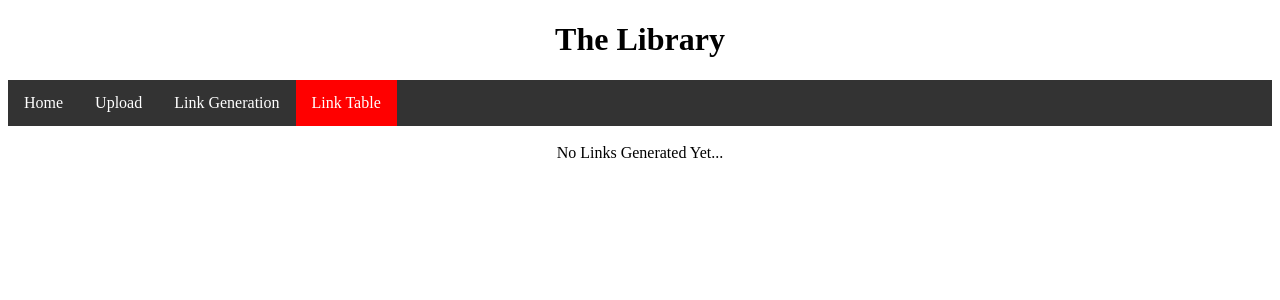
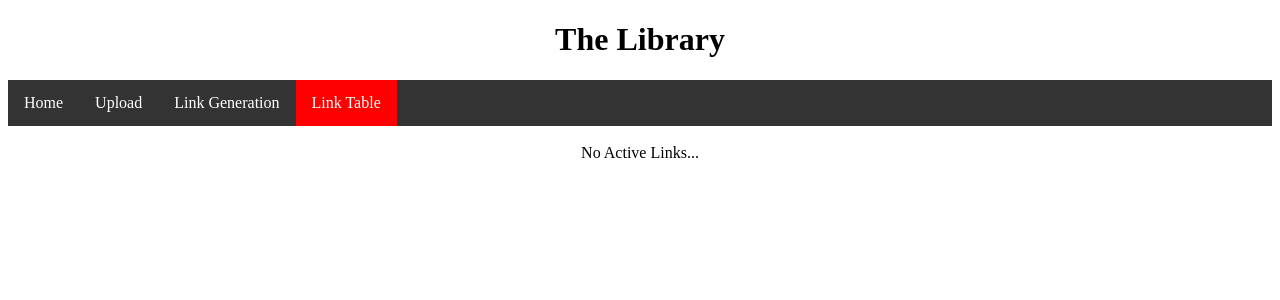
Before and after one commit to RITRedteam/TheLibrary, a Flask app: page /link_table in a window 1280 px wide. Shown: the top 300 px of the page. Run offline with Flask 2, Linux system fonts and the light colour scheme.

Commit message:
fixed weird bug

```diff
--- a/server.py
+++ b/server.py
@@ -23,9 +23,21 @@ def timectime(s):
         return "Never"
     return time.ctime(s)
 
+def clean_map():
+    global link_map
+    expired_links = []
+    for url, link in link_map.items():
+        if link.timeout < time.time() and link.timeout != 0.0:
+            expired_links.append(url)
+        if link.clicks < 1:
+            expired_links.append(url)
+    for expired_link in expired_links:
+        del link_map[expired_link]
+
 @app.route('/', defaults={'req_path': ''})
 @app.route('/<req_path>')
 def main(req_path):
+    clean_map()
     # BASIC directory traversal mitigation
     if ".." in req_path:
         time.sleep(35)
@@ -70,15 +82,7 @@ def link_gen():
 
 @app.route('/link_table')
 def link_table():
-    global link_map
-    expired_links = []
-    for url, link in link_map.items():
-        if link.timeout < time.time() and link.timeout != 0.0:
-            expired_links.append(url)
-        if link.clicks < 1:
-            expired_links.append(url)
-    for expired_link in expired_links:
-        del link_map[expired_link]
+    clean_map()
     return render_template('link_table.html', link_map=link_map)
 
 @app.route('/upload', methods=['GET', 'POST'])
--- a/templates/link_table.html
+++ b/templates/link_table.html
@@ -20,7 +20,7 @@
   {% endfor %}
 </table>
 {% else %}
-No Links Generated Yet...
+No Active Links...
 {% endif %}
 </div>
 {% endblock %}
```
